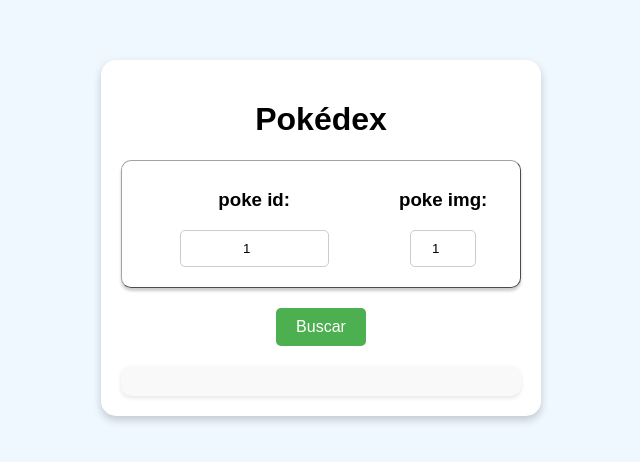
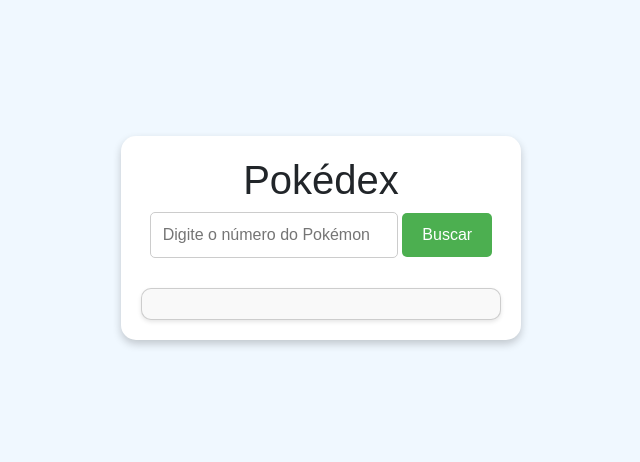
Before and after one commit to marcosviniciusribeiiro/aplicacao-pokedex, a plain HTML site: page index.html in a window 1280 px wide. Shown: the part 162-624 px from the top of the page, without its empty margins (319-959 px from the left). Drawn offline with nearby package versions, Linux system fonts and the light colour scheme.

Commit message:
Update index.html

```diff
--- a/index.html
+++ b/index.html
@@ -1,45 +1,21 @@
+
 <!DOCTYPE html>
-<html lang="pt-br">
+<html>
 <head>
+  <meta charset="UTF-8">
+  <meta name="viewport" content="width=device-width, initial-scale=1.0">
   <title>Pokédex</title>
-    <meta charset="UTF-8" />
-    <meta name="viewport" content="width=device-width, initial-scale=1.0" />
-    <meta name="author" content="Marcos_Vinicius_Ribeiro" />
-    <link rel="stylesheet" href="style.css" />
-    <link rel="icon" type="png" href="pokeball-icon.png" />
+  <link href="https://cdn.jsdelivr.net/npm/bootstrap@5.3.6/dist/css/bootstrap.min.css" rel="stylesheet" integrity="sha384-4Q6Gf2aSP4eDXB8Miphtr37CMZZQ5oXLH2yaXMJ2w8e2ZtHTl7GptT4jmndRuHDT" crossorigin="anonymous">
+  <link rel="stylesheet" href="style.css">
 </head>
 <body>
   <div class="container">
     <h1>Pokédex</h1>
-      <div id="container">
-        <div class="box">
-          <h3>poke id:</h3>
-          <input
-            type="number"
-            id="pokemonId"
-            placeholder="id do Pokémon"
-            min="1"
-            value="1"
-          />
-        </div>
-        <div class="box">
-          <h3>poke img:</h3>
-          <input
-            type="number"
-            name="contador"
-            id="id_cont"
-            class="id_cont"
-            min="1"
-            max="4"
-            value="1"
-          />
-        </div>
-      </div>
-
+    <input type="number" id="pokemonId" placeholder="Digite o número do Pokémon" min="1">
     <button onclick="getPokemon()">Buscar</button>
     <div id="pokemonInfo" class="card"></div>
   </div>
-
+  <script src="https://cdn.jsdelivr.net/npm/bootstrap@5.3.6/dist/js/bootstrap.bundle.min.js" integrity="sha384-j1CDi7MgGQ12Z7Qab0qlWQ/Qqz24Gc6BM0thvEMVjHnfYGF0rmFCozFSxQBxwHKO" crossorigin="anonymous"></script>
   <script src="script.js"></script>
 </body>
 </html>
```
Lines whose indentation alone changed are shown as unchanged.
